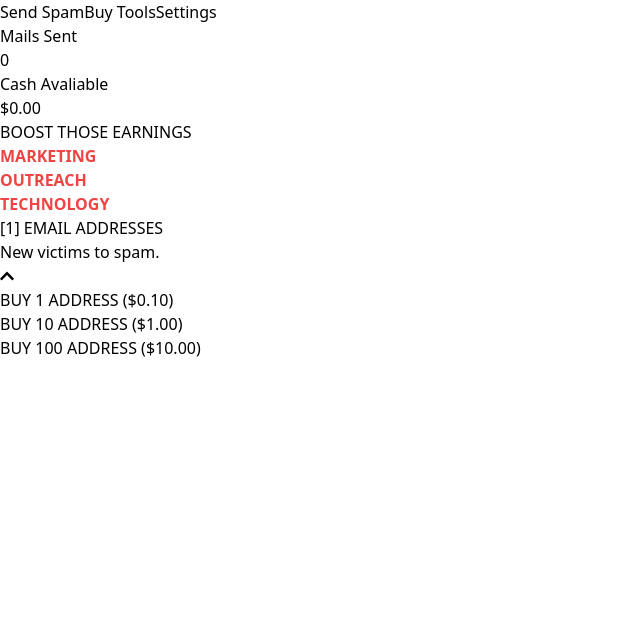
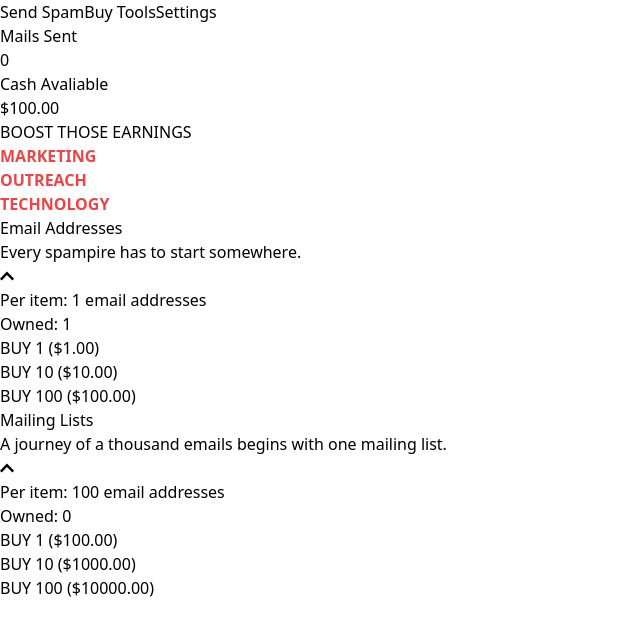
Before and after one commit to eaang/spamcremental, a Vue app: page /tools in a window 1280 px wide. Both pictures are taken after a click on the element "OUTREACH". Shown: the top 636 px of the page, without its empty margins (0-640 px from the left). Built offline with nearby package versions, Linux system fonts and the light colour scheme.

Commit message:
fiddling with multipliers

```diff
--- a/src/components/Outreach.vue
+++ b/src/components/Outreach.vue
@@ -1,63 +1,25 @@
 <template>
   <!-- Each batch of mail sent out hits more people (e.g. address lists) -->
   <div id="outreach-container">
-    <div class="item-container">
-      <div id="address-lists" class="item-category">
-        <div
-          class="item-category-title bg-gray-600 text-white font-bold py-2 px-4 flex justify-between items-center"
-        >
-          <div class="flex flex-wrap">
-            <div class="mr-4">[{{ addresses }}] EMAIL ADDRESSES</div>
-            <div class="item-category-description font-normal italic">New victims to spam.</div>
-          </div>
-          <font-awesome-icon icon="chevron-up" />
-        </div>
-
-        <ul
-          class="item-category-options cursor-pointer bg-gray-400 grid text-gray-600 font-bold grid-cols-1 md:grid-cols-3"
-        >
-          <li
-            @click="plusEmail(1)"
-            class="hover:bg-gray-500 hover:text-white py-4"
-          >BUY 1 ADDRESS (${{ listPrice(1) }})</li>
-          <li
-            @click="plusEmail(10)"
-            class="hover:bg-gray-500 hover:text-white py-4"
-          >BUY 10 ADDRESS (${{ listPrice(10) }})</li>
-          <li
-            @click="plusEmail(100)"
-            class="hover:bg-gray-500 hover:text-white py-4"
-          >BUY 100 ADDRESS (${{ listPrice(100) }})</li>
-        </ul>
-      </div>
+    <div v-for="(item, i) in items" :key="i">
+      <OutreachItem class="my-4" :item="item" />
     </div>
   </div>
 </template>
 
 <script>
-import { mapMutations, mapActions } from "vuex";
+import OutreachItem from "./OutreachItem.vue";
 
 export default {
-  computed: {
-    addresses() {
-      return this.$store.state.addresses;
-    },
+  components: {
+    OutreachItem,
   },
-  methods: {
-    ...mapMutations(["buyAddresses", "raiseAddressesPrice"]),
-    ...mapActions(["moneyStatus"]),
-    listPrice(n) {
-      return (this.$store.state.addressesCost * n).toFixed(2);
-    },
-    plusEmail(n) {
-      const cost = this.listPrice(n);
-      if (this.$store.state.money - cost >= 0) {
-        this.buyAddresses(n);
-      } else {
-        this.$store.state.noMoney = true;
-        this.moneyStatus();
-      }
-    },
+  data() {
+    return {
+      items: this.$store.state.outreach,
+    };
   },
+  computed: {},
+  methods: {},
 };
 </script>
--- /dev/null
+++ b/src/components/OutreachItem.vue
@@ -0,0 +1,73 @@
+<template>
+  <div>
+    <div class="item-container">
+      <div class="item-category">
+        <div
+          class="item-category-title bg-gray-600 text-white font-bold py-2 px-4 flex justify-between items-center"
+        >
+          <div class="flex flex-wrap">
+            <div class="mr-4">{{ item.name }}</div>
+            <div class="item-category-description font-normal italic text-left">{{ item.description }}</div>
+          </div>
+          <font-awesome-icon icon="chevron-up" />
+        </div>
+
+        <div class="item-statistics grid grid-cols-1 sm:grid-cols-2 bg-gray-600 text-white py-2">
+          <div class="px-4 text-left sm:text-center">Per item: {{ item.multiplier }} email addresses</div>
+          <div class="px-4 text-left sm:text-center">Owned: {{ item.startingVal }}</div>
+        </div>
+
+        <ul
+          class="item-category-options cursor-pointer bg-gray-400 grid text-gray-600 font-bold grid-cols-1 md:grid-cols-3"
+        >
+          <li
+            @click="buyItem(1)"
+            class="hover:bg-gray-500 hover:text-white py-4"
+          >BUY 1 (${{ getPrice(1) }})</li>
+          <li
+            @click="buyItem(10)"
+            class="hover:bg-gray-500 hover:text-white py-4"
+          >BUY 10 (${{ getPrice(10) }})</li>
+          <li
+            @click="buyItem(100)"
+            class="hover:bg-gray-500 hover:text-white py-4"
+          >BUY 100 (${{ getPrice(100) }})</li>
+        </ul>
+      </div>
+    </div>
+  </div>
+</template>
+
+<script>
+import { mapMutations, mapActions } from "vuex";
+
+export default {
+  props: ["item"],
+  methods: {
+    ...mapMutations(["buyThing"]),
+    ...mapActions(["moneyStatus"]),
+    getPrice(n) {
+      if (n % 1 !== 0) {
+        return this.item.price * n;
+      } else {
+        return (this.item.price * n).toFixed(2);
+      }
+    },
+    buyItem(n) {
+      const cost = this.item.price * n;
+      if (this.$store.state.money < cost) {
+        this.$store.state.noMoney = true;
+        this.moneyStatus();
+      } else {
+        this.item.startingVal += n;
+        this.item.price += (this.item.startingVal / 100);
+        this.$store.state.people += n * this.item.multiplier;
+        this.$store.state.money -= cost;
+      }
+    },
+  },
+};
+</script>
+
+<style scoped>
+</style>
--- a/src/store/index.js
+++ b/src/store/index.js
@@ -7,34 +7,40 @@ Vue.use(Vuex);
 export default new Vuex.Store({
   state: {
     mail: 0,
-    money: 0,
+    money: 100,
+    people: 1,
     moneyPerBatch: 0.1,
     conversion: 100,
     clickMultiplier: 1,
     moneyMultiplier: 1,
     conversionMultiplier: 1,
-    addresses: 1,
-    addressesCost: .1,
-    noMoney: false,
+    outreach: {
+      addresses: {
+        name: 'Email Addresses',
+        description: 'Every spampire has to start somewhere.',
+        startingVal: 1,
+        multiplier: 1,
+        price: 1
+      },
+      mailingLists: {
+        name: 'Mailing Lists',
+        description: 'A journey of a thousand emails begins with one mailing list.',
+        startingVal: 0,
+        multiplier: 100,
+        price: 100
+      }
+    },
+    noMoney: false
   },
   getters: {},
   mutations: {
     sendSpam(state) {
       // mutate state
-      state.mail += state.addresses;
+      state.mail += state.people;
     },
     makeMoney(state) {
       const currentRate = (state.mail / state.conversion) * state.moneyPerBatch;
       state.money += currentRate;
-    },
-    buyAddresses(state, n) {
-      const cost = (n * state.addressesCost);
-      state.money -= cost;
-      state.addresses += n;
-    },
-    raiseAddressesPrice(state) {
-      const increase = state.addressesCost / 10;
-      state.addressesCost += increase;
     },
     offAlert(state) {
       state.noMoney = false;
--- a/src/views/Home.vue
+++ b/src/views/Home.vue
@@ -10,7 +10,7 @@
       <font-awesome-icon icon="mail-bulk" />
     </div>
     <div id="current-status">
-      Each batch of spam hits {{ addresses }}.
+      Each batch of spam hits {{ people }}.
       <br />
       You're making about ${{ currentRate.toFixed(2) }} per second with every {{ conversionRate }} spam mails sent.
     </div>
@@ -24,11 +24,11 @@ import { mapActions } from "vuex";
 export default {
   name: "Home",
   computed: {
-    addresses() {
-      if (this.$store.state.addresses === 1) {
+    people() {
+      if (this.$store.state.people === 1) {
         return "1 person";
       } else {
-        return this.$store.state.addresses + " people";
+        return this.$store.state.people + " people";
       }
     },
     currentRate() {
```
